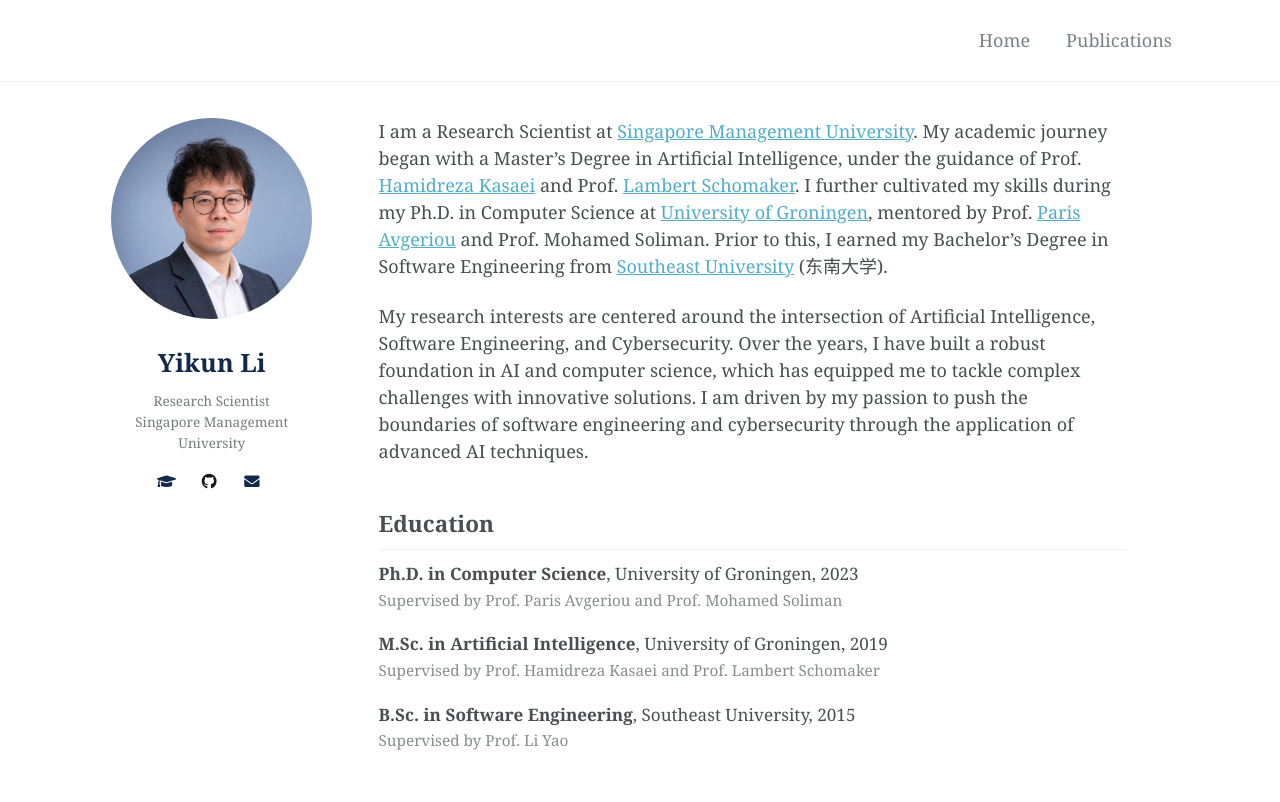
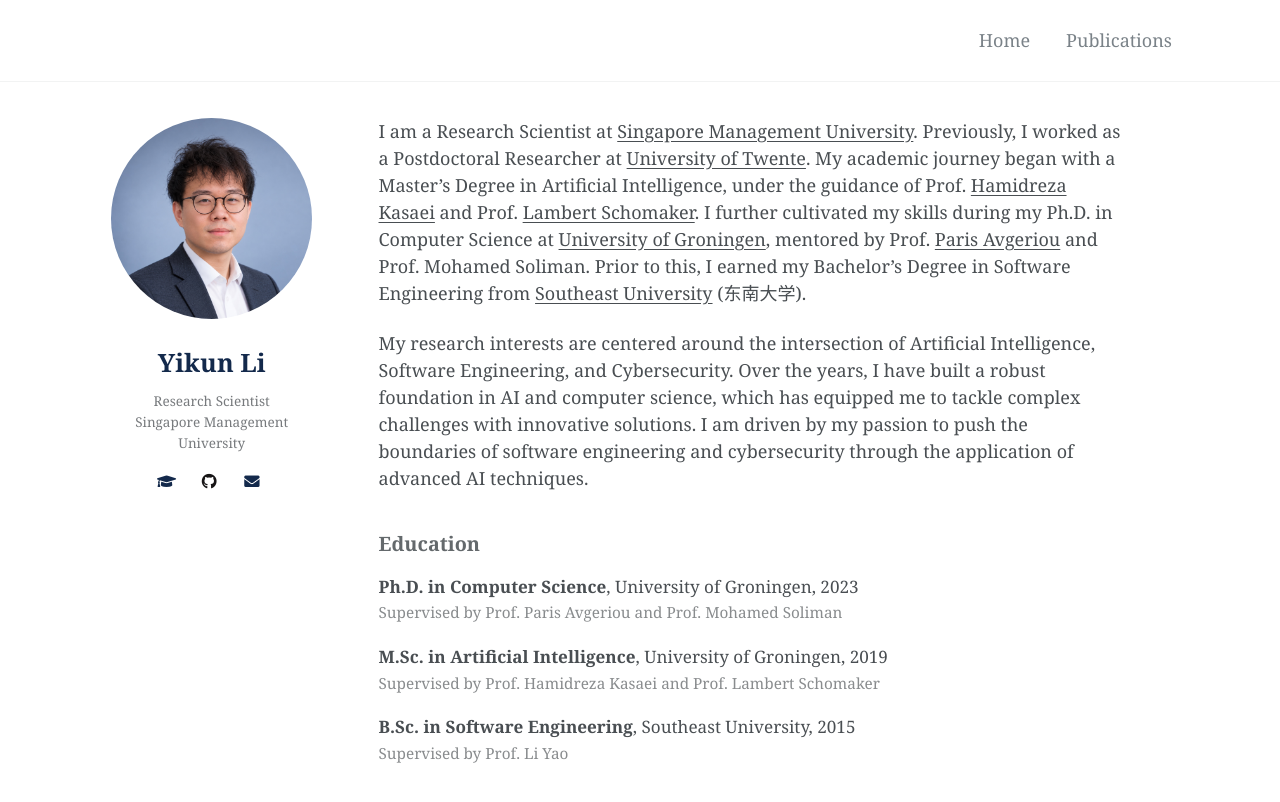
Before and after one commit to yikun-li/yikun-li.github.io, a Jekyll site: the page built from _pages/about.md, in a window 1280 px wide and 990 px high. Shown: the top 802 px of the window. Built offline with Jekyll 4.4.1, drawn with Linux system fonts in a browser that asks for light colours; some web fonts are replaced.

Commit message:
Tune homepage typography: dual affiliation intro, balanced education emphasis, text-colored links
Co-Authored-By: Claude Fable 5 <noreply@anthropic.com>

```diff
--- a/_pages/about.md
+++ b/_pages/about.md
@@ -6,23 +6,23 @@ redirect_from:
   - /about.html
 ---
 
-I am a Research Scientist at [Singapore Management University](https://en.wikipedia.org/wiki/Singapore_Management_University). My academic journey began with a Master’s Degree in Artificial Intelligence, under the guidance of Prof. [Hamidreza Kasaei](https://hkasaei.github.io) and Prof. [Lambert Schomaker](https://www.ai.rug.nl/~lambert/). I further cultivated my skills during my Ph.D. in Computer Science at [University of Groningen](https://en.wikipedia.org/wiki/University_of_Groningen), mentored by Prof. [Paris Avgeriou](http://www.cs.rug.nl/~paris/) and Prof. Mohamed Soliman. Prior to this, I earned my Bachelor’s Degree in Software Engineering from [Southeast University](https://en.wikipedia.org/wiki/Southeast_University) (东南大学).
+I am a Research Scientist at [Singapore Management University](https://en.wikipedia.org/wiki/Singapore_Management_University). Previously, I worked as a Postdoctoral Researcher at [University of Twente](https://en.wikipedia.org/wiki/University_of_Twente). My academic journey began with a Master’s Degree in Artificial Intelligence, under the guidance of Prof. [Hamidreza Kasaei](https://hkasaei.github.io) and Prof. [Lambert Schomaker](https://www.ai.rug.nl/~lambert/). I further cultivated my skills during my Ph.D. in Computer Science at [University of Groningen](https://en.wikipedia.org/wiki/University_of_Groningen), mentored by Prof. [Paris Avgeriou](http://www.cs.rug.nl/~paris/) and Prof. Mohamed Soliman. Prior to this, I earned my Bachelor’s Degree in Software Engineering from [Southeast University](https://en.wikipedia.org/wiki/Southeast_University) (东南大学).
 
 My research interests are centered around the intersection of Artificial Intelligence, Software Engineering, and Cybersecurity. Over the years, I have built a robust foundation in AI and computer science, which has equipped me to tackle complex challenges with innovative solutions. I am driven by my passion to push the boundaries of software engineering and cybersecurity through the application of advanced AI techniques.
 
-## Education
+<h2 class="edu-heading">Education</h2>
 
 <div class="edu-list">
   <div class="edu-row">
-    <div class="edu-main"><strong>Ph.D. in Computer Science</strong>, <a href="https://en.wikipedia.org/wiki/University_of_Groningen">University of Groningen</a>, 2023</div>
+    <div class="edu-main"><span class="edu-degree">Ph.D. in Computer Science</span>, <a href="https://en.wikipedia.org/wiki/University_of_Groningen">University of Groningen</a>, 2023</div>
     <div class="edu-detail">Supervised by Prof. <a href="http://www.cs.rug.nl/~paris/">Paris Avgeriou</a> and Prof. <a href="https://www.uni-paderborn.de/en/person/102489">Mohamed Soliman</a></div>
   </div>
   <div class="edu-row">
-    <div class="edu-main"><strong>M.Sc. in Artificial Intelligence</strong>, <a href="https://en.wikipedia.org/wiki/University_of_Groningen">University of Groningen</a>, 2019</div>
+    <div class="edu-main"><span class="edu-degree">M.Sc. in Artificial Intelligence</span>, <a href="https://en.wikipedia.org/wiki/University_of_Groningen">University of Groningen</a>, 2019</div>
     <div class="edu-detail">Supervised by Prof. <a href="https://hkasaei.github.io">Hamidreza Kasaei</a> and Prof. <a href="https://www.ai.rug.nl/~lambert/">Lambert Schomaker</a></div>
   </div>
   <div class="edu-row">
-    <div class="edu-main"><strong>B.Sc. in Software Engineering</strong>, <a href="https://en.wikipedia.org/wiki/Southeast_University">Southeast University</a>, 2015</div>
+    <div class="edu-main"><span class="edu-degree">B.Sc. in Software Engineering</span>, <a href="https://en.wikipedia.org/wiki/Southeast_University">Southeast University</a>, 2015</div>
     <div class="edu-detail">Supervised by Prof. Li Yao</div>
   </div>
 </div>
--- a/_sass/_publications.scss
+++ b/_sass/_publications.scss
@@ -158,3 +158,32 @@
     }
   }
 }
+
+.page__content .edu-heading {
+  padding-bottom: 0;
+  border-bottom: none;
+  font-size: 1.1em;
+  color: mix(#fff, $text-color, 15%);
+  margin-bottom: 0.9em;
+}
+
+.edu-main .edu-degree {
+  font-weight: 600;
+}
+
+.edu-main a,
+.edu-row .edu-detail a {
+  text-decoration: none;
+
+  &:hover {
+    text-decoration: underline;
+    text-decoration-color: rgba(0, 0, 0, 0.25);
+    text-underline-offset: 3px;
+  }
+}
+
+.page__content > p > a {
+  color: inherit;
+  text-decoration: underline;
+  text-underline-offset: 3px;
+}
```
